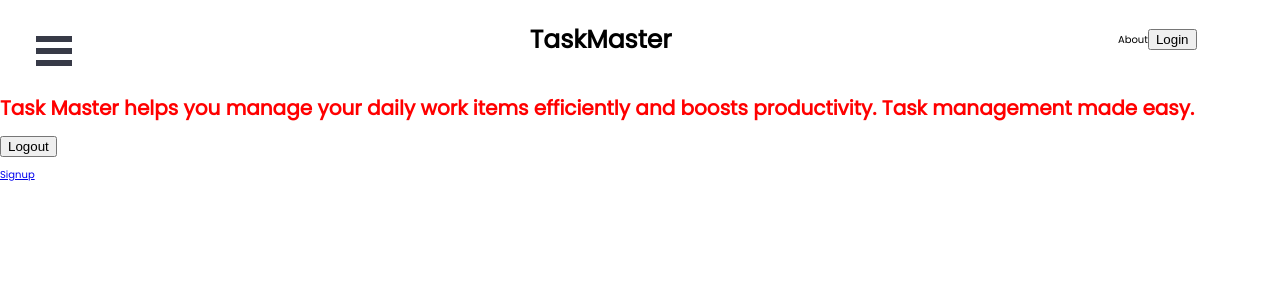
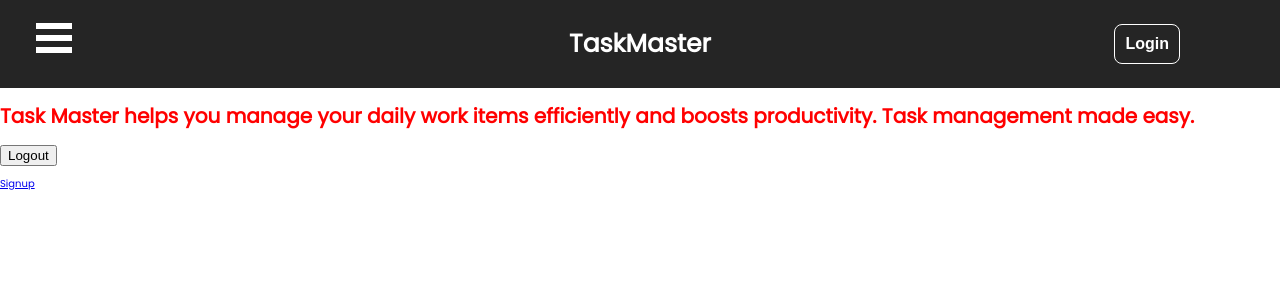
Before and after one commit to usaif1/taskmaster, a React (Create React App) app: page / in a window 1280 px wide. Shown: the top 300 px of the page. Built offline with nearby package versions, Linux system fonts and the light colour scheme.

Commit message:
added navbar

```diff
--- a/src/components/Navbar/Navbar.js
+++ b/src/components/Navbar/Navbar.js
@@ -1,13 +1,35 @@
 //dependencies
 import React from "react";
-import { push as Menu } from "react-burger-menu";
+import { slide as Menu } from "react-burger-menu";
+import { Link, useHistory, useLocation } from "react-router-dom";
+
+//actions
+import { isMobile } from "../../actions/general";
+import { isUserSignedIn, logout } from "../../actions/authActions";
 
 //imports
-import CentralHeading from "../common/CentralHeading/CentralHeading";
+import CentralSubheading from "../common/CentralSubheading/CentralSubheading";
+import OutlinedButton from "../common/OutlinedButton/OutlinedButton";
+import { Colors } from "../../utils/Colors";
+import { useStyles } from "./styles";
 
 const Navbar = () => {
+  const classes = useStyles();
+
+  const history = useHistory();
+  const location = useLocation();
+
+  //onclick handler
+  const onClickHandler = () => {
+    if (isUserSignedIn()) {
+      logout();
+    } else {
+      return location.pathname === "/login" ? null : history.push("/login");
+    }
+  };
+
   return (
-    <>
+    <div className={classes.container}>
       <Menu
         styles={styles}
         width={250}
@@ -18,20 +40,41 @@ const Navbar = () => {
         <li>Something</li>
         <li>Something</li>
       </Menu>
-      <nav
-        style={{
-          display: "flex",
-          alignItems: "center",
-          justifyContent: "space-between",
-          width: window.innerWidth / 1.15,
-          margin: "auto",
-        }}
-      >
-        <CentralHeading title="TaskMaster" size="2.5rem" />
-        <p>About</p>
-        <button>Login</button>
-      </nav>
-    </>
+      <div className={classes.navContainer}>
+        <nav className={classes.nav}>
+          <Link to="/" className={classes.link}>
+            <CentralSubheading title="TaskMaster" size="2.5rem" color="white" />
+          </Link>
+          {isMobile() ? null : (
+            <OutlinedButton
+              style={{
+                position: "fixed",
+                right: "10rem",
+                borderColor: "white",
+                fontSize: "1.6rem",
+                hover: {
+                  color: "#000000",
+                  background: "rgba(255, 255, 255)",
+                },
+              }}
+              onClickHandler={onClickHandler}
+            >
+              {isUserSignedIn() ? (
+                "Logout"
+              ) : (
+                <Link
+                  className={classes.link}
+                  style={{ color: "inherit" }}
+                  to="/signup"
+                >
+                  Login
+                </Link>
+              )}
+            </OutlinedButton>
+          )}
+        </nav>
+      </div>
+    </div>
   );
 };
 
@@ -40,13 +83,13 @@ export default Navbar;
 var styles = {
   bmBurgerButton: {
     position: "fixed",
-    width: "36px",
-    height: "30px",
-    left: "36px",
-    top: "36px",
+    width: isMobile() ? "33px" : "36px",
+    height: isMobile() ? "20px" : "30px",
+    left: isMobile() ? "25px" : "36px",
+    top: isMobile() ? "16px" : "23px",
   },
   bmBurgerBars: {
-    background: "#373a47",
+    background: "white",
   },
   bmBurgerBarsHover: {
     background: "#a90000",
@@ -63,7 +106,7 @@ var styles = {
     height: "100%",
   },
   bmMenu: {
-    background: "#373a47",
+    background: `${Colors.darkBg}`,
     padding: "2.5em 1.5em 0",
     fontSize: "1.15em",
     overflowY: "hidden",
--- /dev/null
+++ b/src/components/Navbar/styles.js
@@ -0,0 +1,30 @@
+//dependencies
+import { createUseStyles } from "react-jss";
+
+//imports
+import { Colors } from "../../utils/Colors";
+
+export const useStyles = createUseStyles({
+  container: {
+    background: `${Colors.darkBg}`,
+    color: "white",
+  },
+  navContainer: {
+    display: "flex",
+    justifyContent: "center",
+  },
+  nav: {
+    display: "flex",
+    alignItems: "center",
+    justifyContent: "space-between",
+  },
+  link: {
+    textDecoration: "none",
+  },
+
+  "@media only screen and (max-width: 600px)": {
+    heading: {
+      fontSize: "3rem !important",
+    },
+  },
+});
--- a/src/components/common/CentralSubheading/CentralSubheading.js
+++ b/src/components/common/CentralSubheading/CentralSubheading.js
@@ -4,8 +4,13 @@ import React from "react";
 //imports
 import { useStyles } from "./styles";
 
-const CentralSubheading = ({ title, size = "2rem" }) => {
-  const classes = useStyles(size);
+const CentralSubheading = ({ title, size = "2rem", color = "#000000" }) => {
+  const styles = {
+    size,
+    color,
+  };
+
+  const classes = useStyles(styles);
   return <h3 className={classes.subheading}>{title}</h3>;
 };
 
--- a/src/components/common/CentralSubheading/styles.js
+++ b/src/components/common/CentralSubheading/styles.js
@@ -2,8 +2,9 @@ import { createUseStyles } from "react-jss";
 
 export const useStyles = createUseStyles({
   subheading: {
-    fontSize: (size) => size,
+    fontSize: (styles) => styles.size,
     textAlign: "center",
+    color: (styles) => styles.color,
   },
 
   "@media only screen and (max-width: 600px)": {
--- /dev/null
+++ b/src/components/common/OutlinedButton/OutlinedButton.js
@@ -0,0 +1,17 @@
+//dependencies
+import React from "react";
+
+//imports
+import { useStyles } from "./styles";
+
+const OutlinedButton = (props) => {
+  const classes = useStyles(props.style);
+
+  return (
+    <button onClick={props.onClickHandler} className={classes.btn}>
+      {props.children}
+    </button>
+  );
+};
+
+export default OutlinedButton;
--- /dev/null
+++ b/src/components/common/OutlinedButton/styles.js
@@ -0,0 +1,27 @@
+//dependencies
+import { createUseStyles } from "react-jss";
+
+//imports
+// import { Colors } from "../../../utils/Colors";
+
+export const useStyles = createUseStyles({
+  btn: {
+    background: "transparent",
+    border: (styles) => `1.8px solid ${styles.borderColor}`,
+    color: "white",
+    padding: "1rem",
+    borderRadius: "0.8rem",
+    fontWeight: "600",
+    outline: "none",
+    cursor: "pointer",
+    fontSize: (styles) => styles.fontSize,
+    position: (styles) => styles.position,
+    right: (styles) => styles.right,
+    "&:hover": {
+      color: (styles) => styles.hover.color,
+      background: (styles) => styles.hover.background,
+    },
+  },
+
+  "@media only screen and (max-width: 600px)": {},
+});
--- a/src/utils/Colors.js
+++ b/src/utils/Colors.js
@@ -3,4 +3,5 @@ export const Colors = {
   borderLight: "#CBCBCB",
   outlineBlue: "#4CABFF",
   bgGreen: "#5AAC44",
+  darkBg: "#252525",
 };
```
